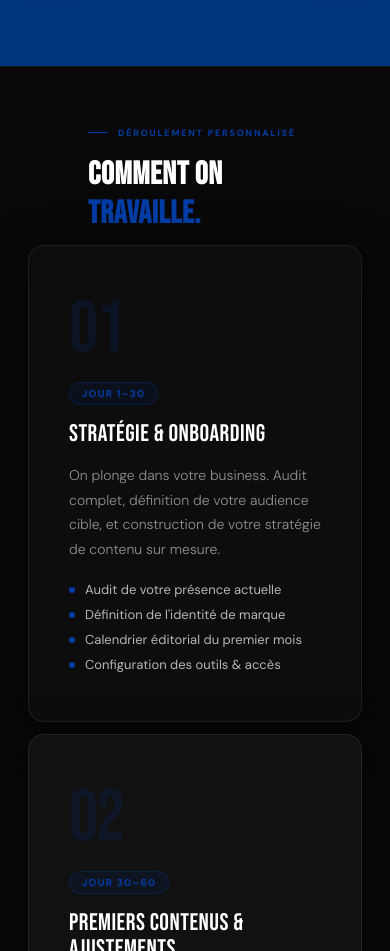
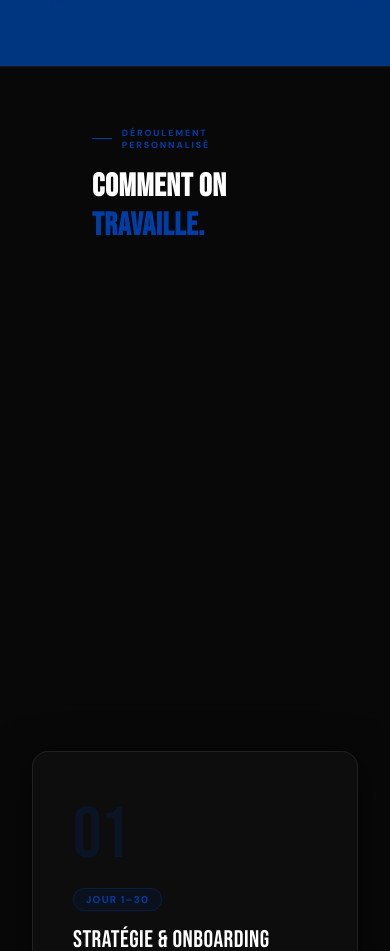
Before and after one commit to auchumedia/auchumedia-website, a React (Create React App) app: page /entreprises in a window 390 px wide. Shown: the part 5122-6073 px from the top of the page. Built offline with nearby package versions, Linux system fonts and the light colour scheme.

Commit message:
Adjust mobile layout styles for step grid

```diff
--- a/src/index.css
+++ b/src/index.css
@@ -158,12 +158,17 @@ a { text-decoration: none; color: inherit; }
 @media (max-width: 768px) {
   .step-grid {
     grid-template-columns: 1fr !important;
-    min-height: auto !important;
+    min-height: 260px !important;
   }
   .step-grid > div:last-child {
     display: none !important;
   }
   #deroulement > div > div {
-    margin: 0 8px 12px !important;
+    margin-left: 12px !important;
+    margin-right: 12px !important;
+    min-height: 260px !important;
+  }
+  #deroulement > div {
+    padding-bottom: 300px !important;
   }
 }
```
